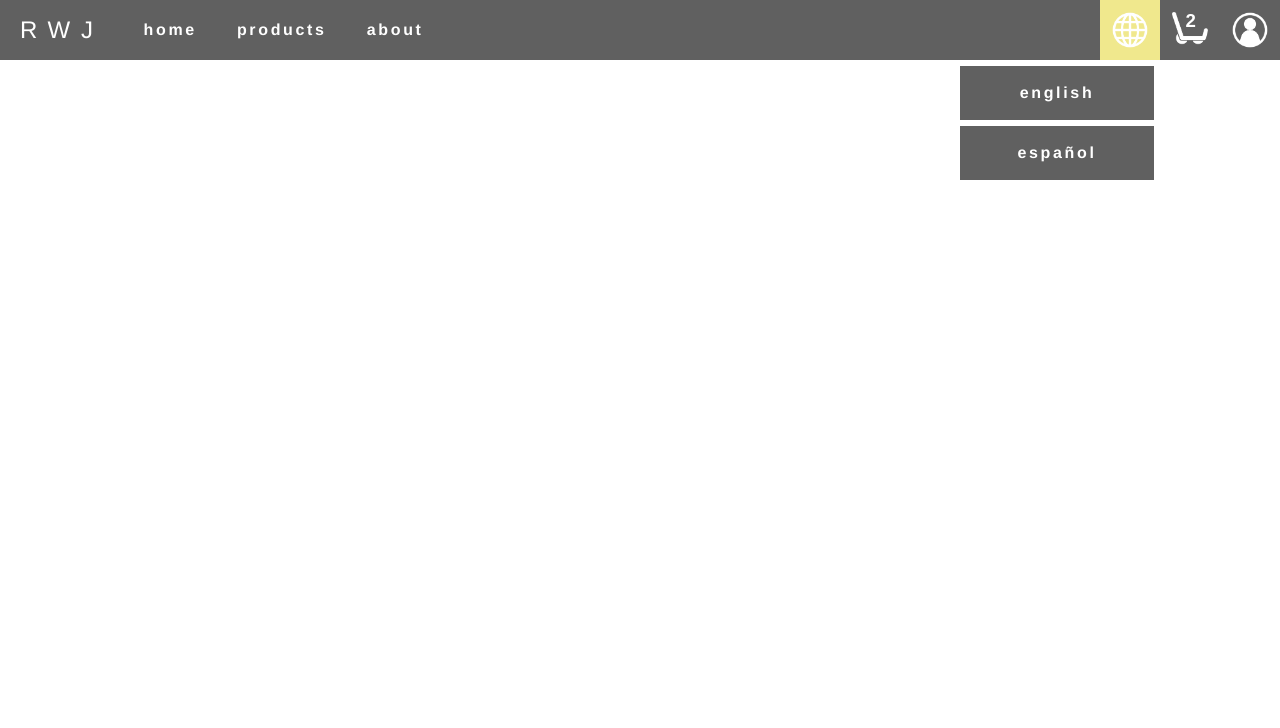
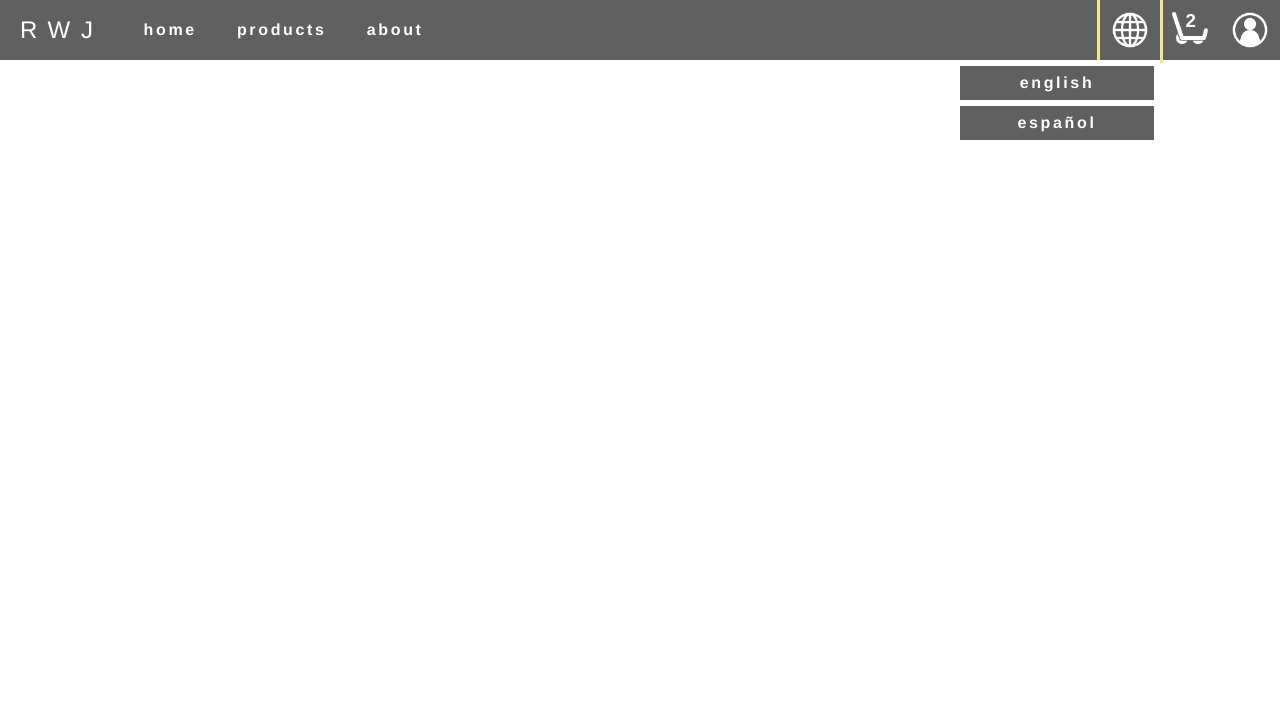
Before and after one commit to josemanuelgonzalezfornell/retail_web_jewelry, a plain HTML site: page views/index.html in a window 1280 px wide. Both pictures are taken after a click on the button 1130 px from the left and 30 px from the top of the page. Shown: the top 728 px of the page. Drawn offline with Linux system fonts and the light colour scheme.

Commit message:
set navigation from html class

```diff
--- a/assets/styles/style.css
+++ b/assets/styles/style.css
@@ -57,9 +57,12 @@ button:not(:has(img)) {
     white-space: nowrap;
 }
 
-button:hover,
+button:hover {
+    background-color: var(--color_1);
+}
+
 button:focus {
-    background-color: var(--color_1);
+    outline: solid var(--border) var(--color_1);
 }
 
 main button {
@@ -114,7 +117,7 @@ main {
 
 header,
 footer,
-#submenu {
+#menu {
     color: var(--background);
     background-color: var(--foreground);
 }
@@ -187,11 +190,12 @@ nav {
     font-weight: bold;
 }
 
-#submenu {
+#menu {
     border: solid var(--border) var(--background);
 }
 
-#submenu>button {
+#menu>button {
+    height: 40px;
     width: 200px;
 }
 
--- a/features/language.js
+++ b/features/language.js
@@ -4,22 +4,32 @@
  */
 function setLanguage(language = "en") {
     localStorage.setItem('language', language);
-    loadStrings();
+    setStrings();
 }
 
 /**
  * Sets the strings for the web content.
  */
-function loadStrings() {
+function setStrings() {
+    function setString(element, string) {
+        if (element.tagName == "INPUT") {
+            document.querySelector("label[for=\"" + element.id + "\"]").textContent = string;
+        } else {
+            element.textContent = string;
+        }
+    }
     const language = localStorage.getItem('language');
     fetchStrings(language).then(strings => {
-        loadNav(strings);
-        const elements = document.getElementsByClassName("string");
-        for (let element = 0; element < elements.length; element++) {
-            if (elements[element].tagName == "INPUT") {
-                document.querySelector("label[for=\"" + elements[element].id + "\"]").textContent = strings[elements[element].id];
-            } else {
-                elements[element].textContent = strings[elements[element].id];
+        var menus = document.getElementsByClassName("string");
+        for (let element = 0; element < menus.length; element++) {
+            setString(menus[element], strings[menus[element].id]);
+        }
+        // Submenus
+        menus = document.getElementsByClassName("menu");
+        for (let menu = 0; menu < menus.length; menu++) {
+            const submenus = menus[menu].submenus;
+            for (let submenu = 0; submenu < submenus.length; submenu++) {
+                setString(submenus[submenu], strings[submenus[submenu].id]);
             }
         }
     });
--- a/features/login.js
+++ b/features/login.js
@@ -0,0 +1 @@
+// TODO: implement login method
--- a/features/main.js
+++ b/features/main.js
@@ -2,6 +2,7 @@
  * Main function to initialize the application.
  */
 function main() {
+    setNavigation();
     setLanguage();
 }
 
--- a/features/navigation.js
+++ b/features/navigation.js
@@ -8,92 +8,101 @@
 async function navigate(event) {
     const view = event.currentTarget.id;
     try {
-        const response = await fetch("../views/" + view + ".html");
+        const response = await fetch("../views/" + view + ".html"); // TODO: change to navigating to specific URLs instead.
         if (!response.ok) {
             throw new Error("HTTP error " + response.status + " while fetching view " + view + ".");
         }
         const content = await response.text();
         document.getElementById("content").innerHTML = content;
-        loadStrings();
+        setStrings();
     } catch (error) {
         console.error("Failed to fetch view " + view + ":", error);
-    }
-    // TODO: change to navigating to specific URLs instead.
-}
-
-/**
- * Initializes the navigation menu with the provided strings for button labels and submenus.
- *
- * @param {Object} strings - An object containing the text for various navigation elements.
- */
-function loadNav(strings) {
-    const buttons = document.getElementsByTagName('nav')[0].getElementsByTagName('button');
-    for (let button = 0; button < buttons.length; button++) {
-        if (buttons[button].id == "language") {
-            buttons[button].submenu = [
-                { id: "en", text: strings["en"], listener: clickLanguage },
-                { id: "es", text: strings["es"], listener: clickLanguage }
-            ];
-        } else if (buttons[button].id == "user") {
-            if (localStorage.getItem("user")) { // TODO: implement user session
-                buttons[button].submenu = [
-                    { id: "orders", text: strings["orders"], listener: navigate },
-                    { id: "profile", text: strings["profile"], listener: navigate },
-                    { id: "logout", text: strings["logout"], listener: navigate }
-                ];
-            } else {
-                buttons[button].submenu = [
-                    { id: "login", text: strings["login"], listener: navigate }
-                ];
-            }
-        }
-        if (buttons[button].submenu) {
-            buttons[button].addEventListener("click", showMenu);
-        } else {
-            buttons[button].addEventListener("click", navigate);
-        }
-    }
-    document.addEventListener("click", hideMenu);
-}
-
-/**
- * Displays the corresponding submenu when a menu item is clicked.
- *
- * @param {Event} event - The event triggered by clicking the menu item.
- */
-function showMenu(event) {
-    const menu = event.currentTarget;
-    event.stopPropagation();
-    var submenu = document.getElementById("submenu");
-    if (submenu) {
-        submenu.remove();
-    }
-    submenu = document.createElement("div");
-    document.getElementsByTagName("nav")[0].appendChild(submenu);
-    submenu.id = "submenu";
-    submenu.style.position = "absolute";
-    submenu.style.top = menu.offsetHeight + menu.offsetTop + "px";
-    submenu.style.right = document.body.getBoundingClientRect().right - menu.getBoundingClientRect().right + "px";
-    for (let item = 0; item < menu.submenu.length; item++) {
-        let button = document.createElement("button");
-        submenu.appendChild(button);
-        button.type = "button";
-        button.id = menu.submenu[item].id;
-        button.textContent = menu.submenu[item].text;
-        button.addEventListener("click", menu.submenu[item].listener);
-        button.style.height = menu.offsetHeight + "px";
     }
 }
 
 /**
- * Hides the submenu by removing the element with the ID "submenu" from the DOM.
+ * Initializes submenus and configures listeners for all navigation buttons.
+*/
+function setNavigation() {
+    // Menus
+    /**
+     * Creates a submenu button element.
+     *
+     * @param {string} id - The ID for the submenu button.
+     * @param {function} listener - The event listener function for the submenu button.
+     * @returns {HTMLButtonElement} The submenu button element.
+     */
+    function createSubmenu(id, listener) {
+        let submenu = document.createElement("button");
+        submenu.type = "button";
+        submenu.id = id;
+        submenu.classList.add("string");
+        submenu.addEventListener("click", listener);
+        return submenu;
+    }
+    const menus = document.getElementsByClassName("menu");
+    for (let menu = 0; menu < menus.length; menu++) {
+        if (menus[menu].id == "language") {
+            menus[menu].submenus = [
+                createSubmenu("en", clickLanguage),
+                createSubmenu("es", clickLanguage)
+            ];
+        } else if (menus[menu].id == "user") {
+            if (localStorage.getItem("user")) { // TODO: implement user session
+                menus[menu].submenus = [
+                    createSubmenu("orders", navigate),
+                    createSubmenu("profile", navigate),
+                    createSubmenu("logout", navigate)
+                ];
+            } else {
+                menus[menu].submenus = [
+                    createSubmenu("login", navigate)
+                ];
+            }
+        }
+        menus[menu].addEventListener("click", showMenu);
+    }
+    document.addEventListener("click", hideMenu);
+    // Navigations
+    const navigations = document.getElementsByClassName("navigation");
+    for (let navigation = 0; navigation < navigations.length; navigation++) {
+        navigations[navigation].addEventListener("click", navigate);
+    }
+}
+
+/**
+ * Displays the corresponding menu when a nav button is clicked.
+ *
+ * @param {Event} event - The event triggered by clicking the nav button.
+ */
+function showMenu(event) {
+    const button = event.currentTarget;
+    const submenus = button.submenus;
+    event.stopPropagation();
+    var menu = document.getElementById("menu");
+    if (menu) {
+        menu.remove();
+    }
+    menu = document.createElement("div");
+    document.getElementsByTagName("nav")[0].appendChild(menu);
+    menu.id = "menu";
+    menu.style.position = "absolute";
+    menu.style.top = button.offsetHeight + button.offsetTop + "px";
+    menu.style.right = document.body.getBoundingClientRect().right - button.getBoundingClientRect().right + "px";
+    for (let submenu = 0; submenu < submenus.length; submenu++) {
+        menu.appendChild(submenus[submenu]);
+    }
+}
+
+/**
+ * Hides the menu by removing the element with the ID "menu" from the DOM.
  *
  * @param {Event} event - The event object that triggered the function.
  */
 function hideMenu(event) {
-    var submenu = document.getElementById("submenu");
-    if (submenu) {
-        submenu.remove();
+    var menu = document.getElementById("menu");
+    if (menu) {
+        menu.remove();
     }
 }
 
--- a/views/index.html
+++ b/views/index.html
@@ -22,14 +22,14 @@
                 <button class="string" type="button" id="about"></button>
             </div>
             <div class="right">
-                <button type="button" id="language">
+                <button class="menu" type="button" id="language">
                     <img src="../assets/images/language.png" alt="Language"></img>
                 </button>
                 <button type="button" id="cart">
                     <img src="../assets/images/cart.png" alt="Cart"></img>
                     <div id="cart-quantity">2</div>
                 </button>
-                <button type="button" id="user">
+                <button class="menu" type="button" id="user">
                     <img src="../assets/images/user.png" alt="User"></img>
                 </button>
             </div>
```
Also changed, not shown: views/signup.html (added, +1 -0 lines).
